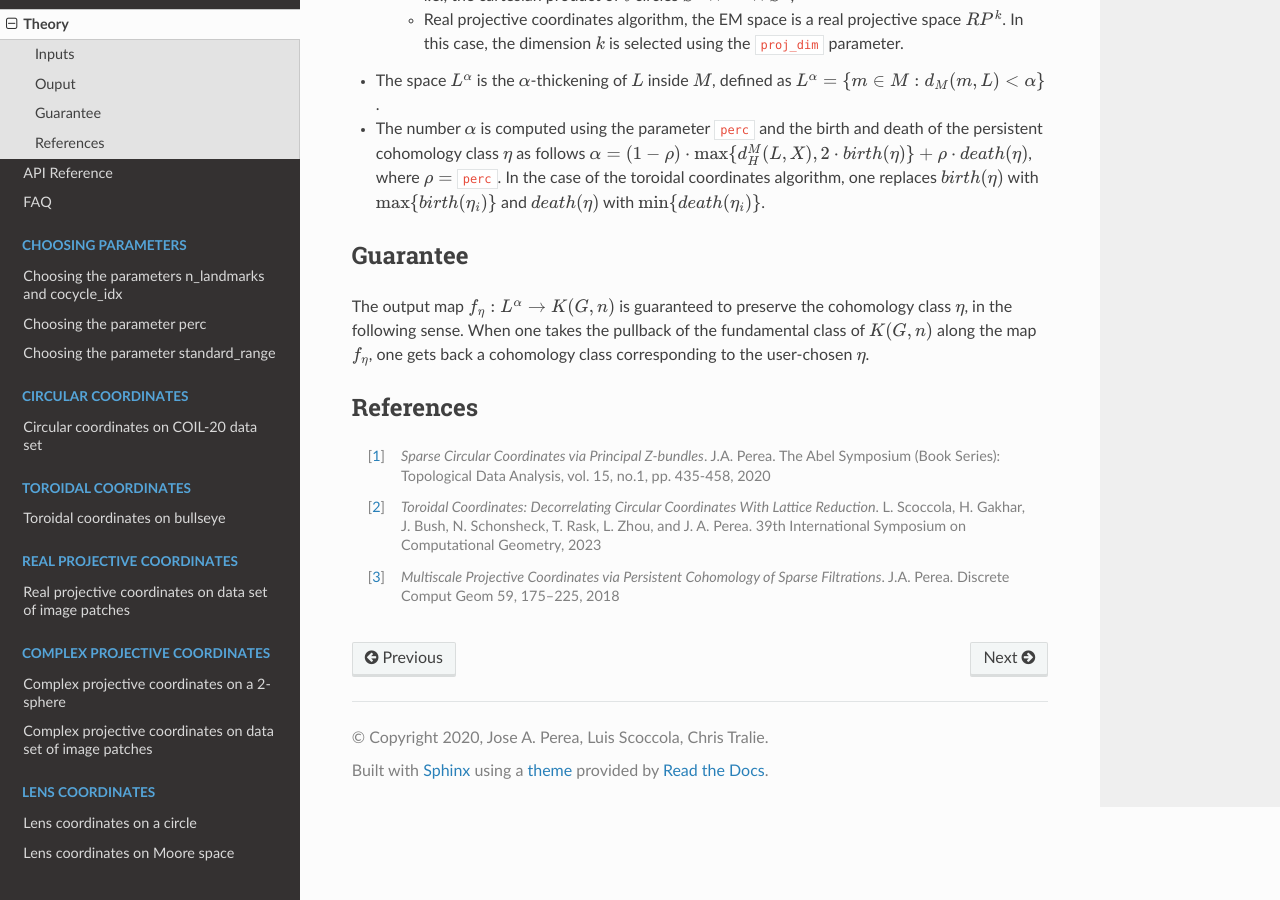
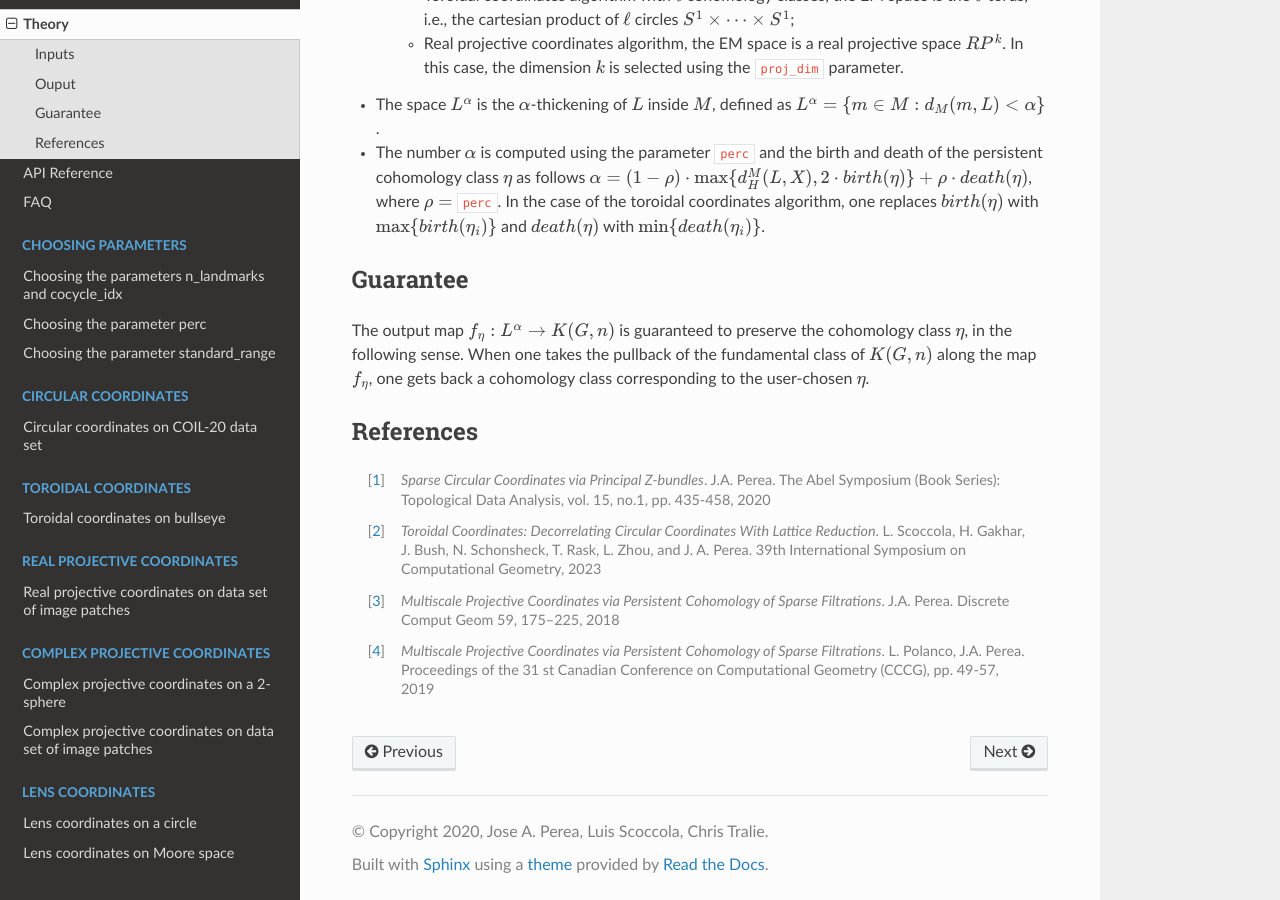
Before and after one commit to scikit-tda/DREiMac, a Sphinx documentation site: the page built from docs/theory.rst, in a window 1280 px wide and 900 px high, scrolled down 1474 px. Built offline with Sphinx 7.4.7 and the Read the Docs theme 2.0.0, drawn with Linux system fonts in a browser that asks for light colours; pages that are not in the unit, such as notebooks, are missing from menus; some of the changed text lies outside the part shown.

Commit message:
docs: add lens coordinates reference to theory section

```diff
--- a/docs/theory.rst
+++ b/docs/theory.rst
@@ -5,7 +5,7 @@ Theory
 
 DREiMac is based on `cohomology <https://en.wikipedia.org/wiki/Cohomology>`_ and `Eilenberg-MacLane spaces <https://en.wikipedia.org/wiki/Eilenberg%E2%80%93MacLane_space#Bijection_between_homotopy_classes_of_maps_and_cohomology>`_, and turns persistent cohomology computations into topology-preserving coordinates for data.
 We now give details about what this means.
-For more information, please see the corresponding papers for the circular coordinates algorithm [1]_, the toroidal coordinates algorithm [2]_, and the projective coordinates algorithm [3]_.
+For more information, please see the corresponding papers for the circular coordinates algorithm [1]_, the toroidal coordinates algorithm [2]_, the projective coordinates algorithms [3]_, and the lens coordinate algorithm [4]_.
 
 Inputs
 ------
@@ -75,3 +75,5 @@ References
 .. [2] *Toroidal Coordinates: Decorrelating Circular Coordinates With Lattice Reduction*. L. Scoccola, H. Gakhar, J. Bush, N. Schonsheck, T. Rask, L. Zhou, and J. A. Perea. 39th International Symposium on Computational Geometry, 2023
 
 .. [3] *Multiscale Projective Coordinates via Persistent Cohomology of Sparse Filtrations*. J.A. Perea. Discrete Comput Geom 59, 175–225, 2018
+
+.. [4] *Multiscale Projective Coordinates via Persistent Cohomology of Sparse Filtrations*. L. Polanco, J.A. Perea. Proceedings of the 31 st Canadian Conference on Computational Geometry (CCCG), pp. 49-57, 2019
```
